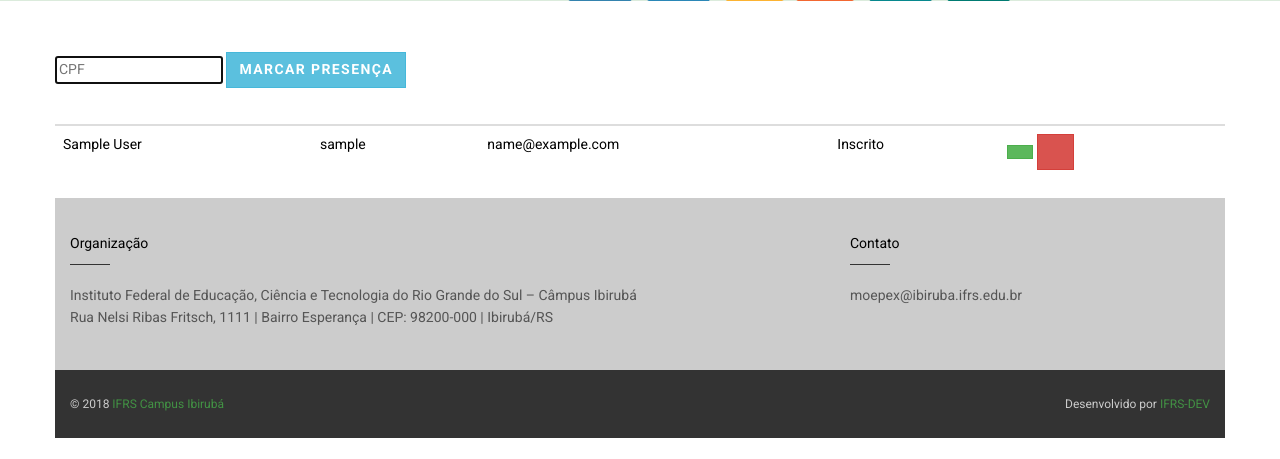
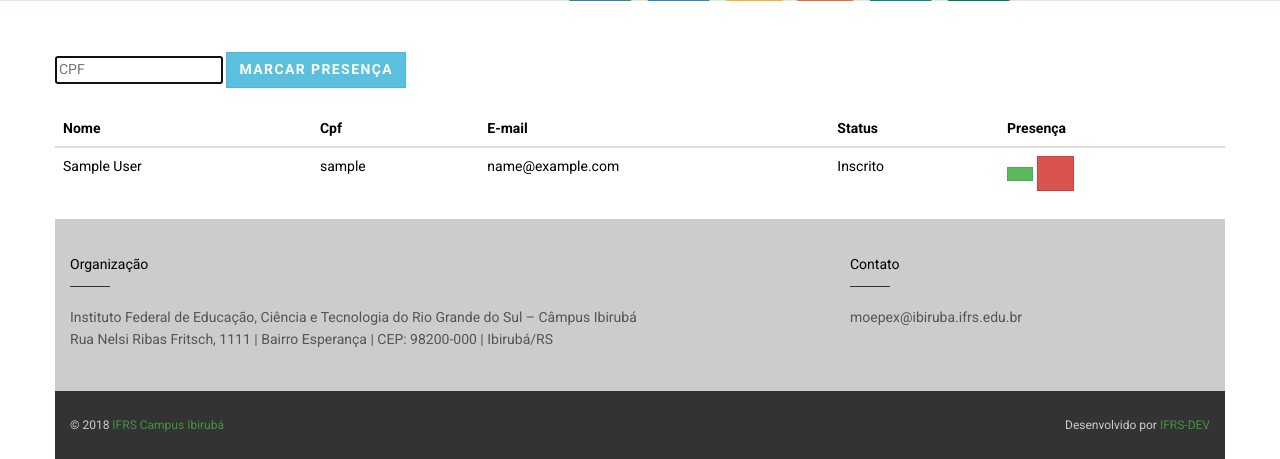
Before and after one commit to ifrs-dev/moepex, a Django app: page /minicurso/1/participantes/ in a window 1280 px wide. Shown: the part 362-821 px from the top of the page. Before the commit the page ends 800 px from the top, so only its background shows below. Run offline with Django 3.2, Linux system fonts and the light colour scheme; a user stored in the database is signed in; tables that the repository leaves empty hold one stand-in row (values such as "Sample post"); some libraries are stand-ins or nearby versions.

Commit message:
registration-list e Campo marcar presença

```diff
--- a/events/templates/events/registrations-list.html
+++ b/events/templates/events/registrations-list.html
@@ -15,7 +15,7 @@
 			</form>
 
 </div>
-
+<br>
 
 {% include "events/registrations-table.html" %}
 
--- a/events/templates/events/registrations-table.html
+++ b/events/templates/events/registrations-table.html
@@ -29,8 +29,3 @@
    {% endfor %}
  </tbody>
 </table>
-<style type="text/css">
-  thead{
-    color: white;
-  }
-</style>
--- a/events/views.py
+++ b/events/views.py
@@ -143,7 +143,7 @@ class RegistrationsListView(DetailView):
 
     def post(self, request, *args, **kwargs):
         user = User.objects.get(username=request.POST['cpf'])
-        registration = Registration.objects.get(user=user, event=self.get_object())
+        registration = Registration.objects.get(user=user, group=self.get_object())
         registration.status = 2
         registration.save()
         return super().get(request, *args, **kwargs)
```
